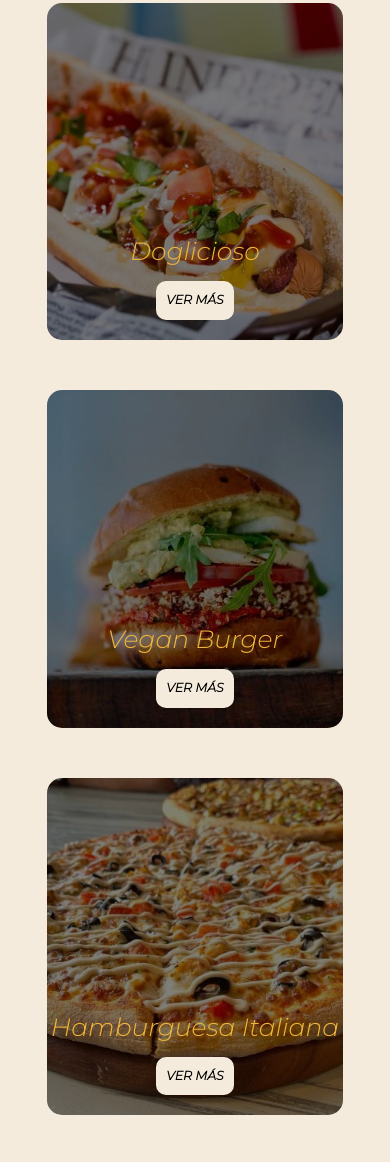
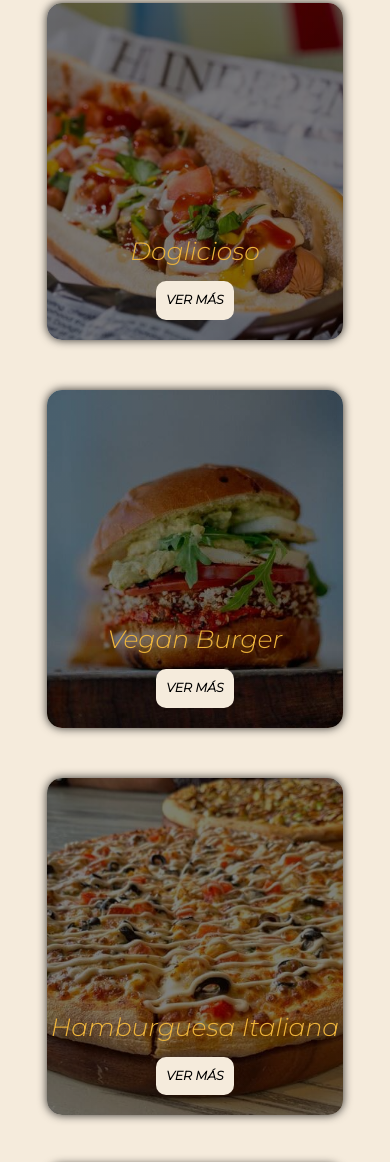
Before and after one commit to Luis-Almenarez/GourmetBurgerHub, a plain HTML site: page Pages/productos.html in a window 390 px wide. Shown: the part 824-1986 px from the top of the page. Drawn offline with nearby package versions, Linux system fonts and the light colour scheme.

Commit message:
Se agrega borx shadow a las tarjetas de la sección de productos // Aún falta versión mobile de la sección promociones y optimización de imágenes

```diff
--- a/CSS/style.css
+++ b/CSS/style.css
@@ -207,6 +207,7 @@ body {
   background-position: center;
   width: 80%;
   height: 40vh;
+  box-shadow: 0 0 1rem rgba(0, 0, 0, 0.8);
   transition: all 300ms;
 }
 
@@ -217,6 +218,7 @@ body {
   background-position: center;
   width: 80%;
   height: 40vh;
+  box-shadow: 0 0 1rem rgba(0, 0, 0, 0.8);
   transition: all 300ms;
 }
 
@@ -227,6 +229,7 @@ body {
   background-position: center;
   width: 80%;
   height: 40vh;
+  box-shadow: 0 0 1rem rgba(0, 0, 0, 0.8);
   transition: all 300ms;
 }
 
@@ -237,6 +240,7 @@ body {
   background-position: center;
   width: 80%;
   height: 40vh;
+  box-shadow: 0 0 1rem rgba(0, 0, 0, 0.8);
   transition: all 300ms;
 }
 
@@ -247,6 +251,7 @@ body {
   background-position: center;
   width: 80%;
   height: 40vh;
+  box-shadow: 0 0 1rem rgba(0, 0, 0, 0.8);
   transition: all 300ms;
 }
 
```
